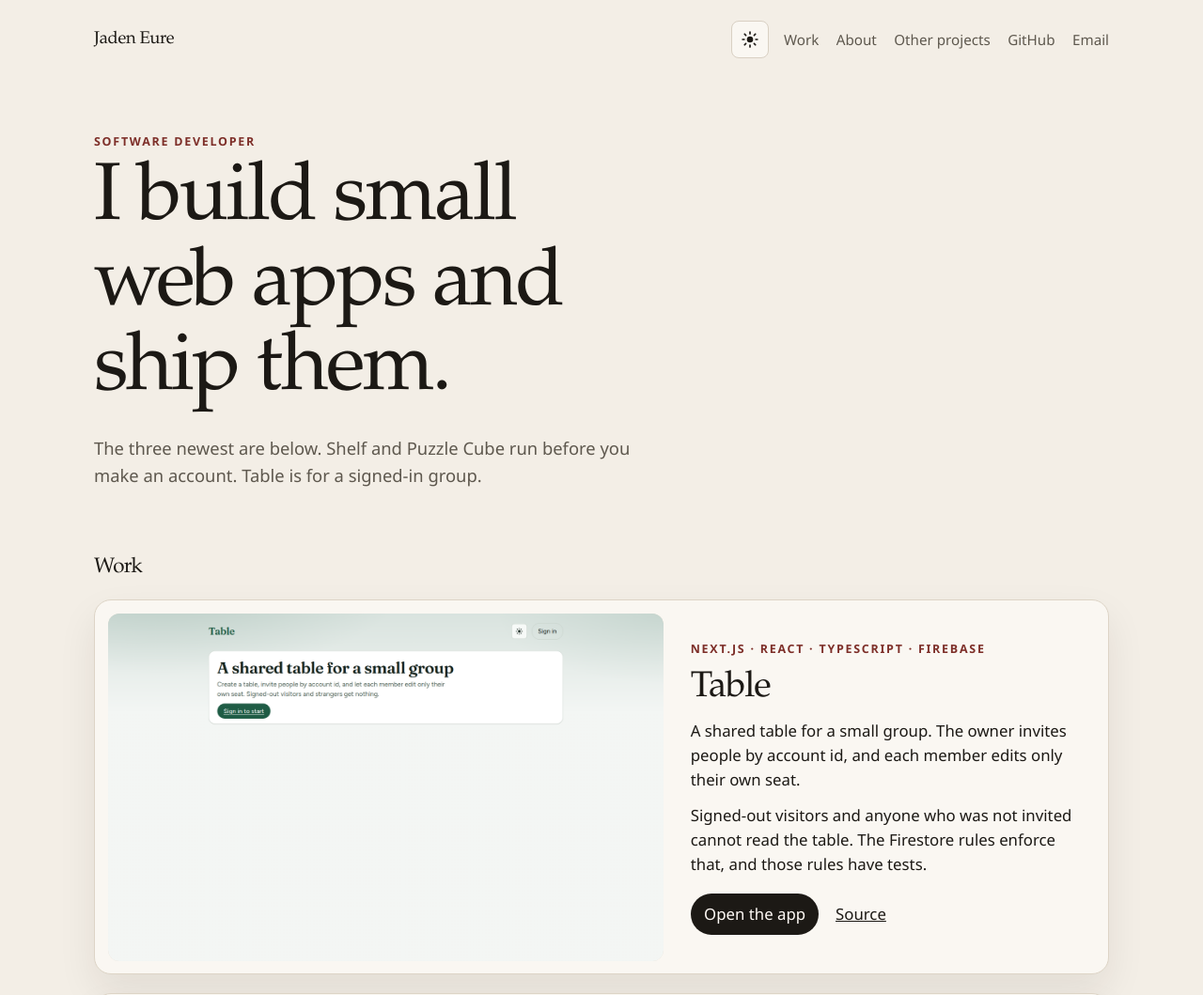
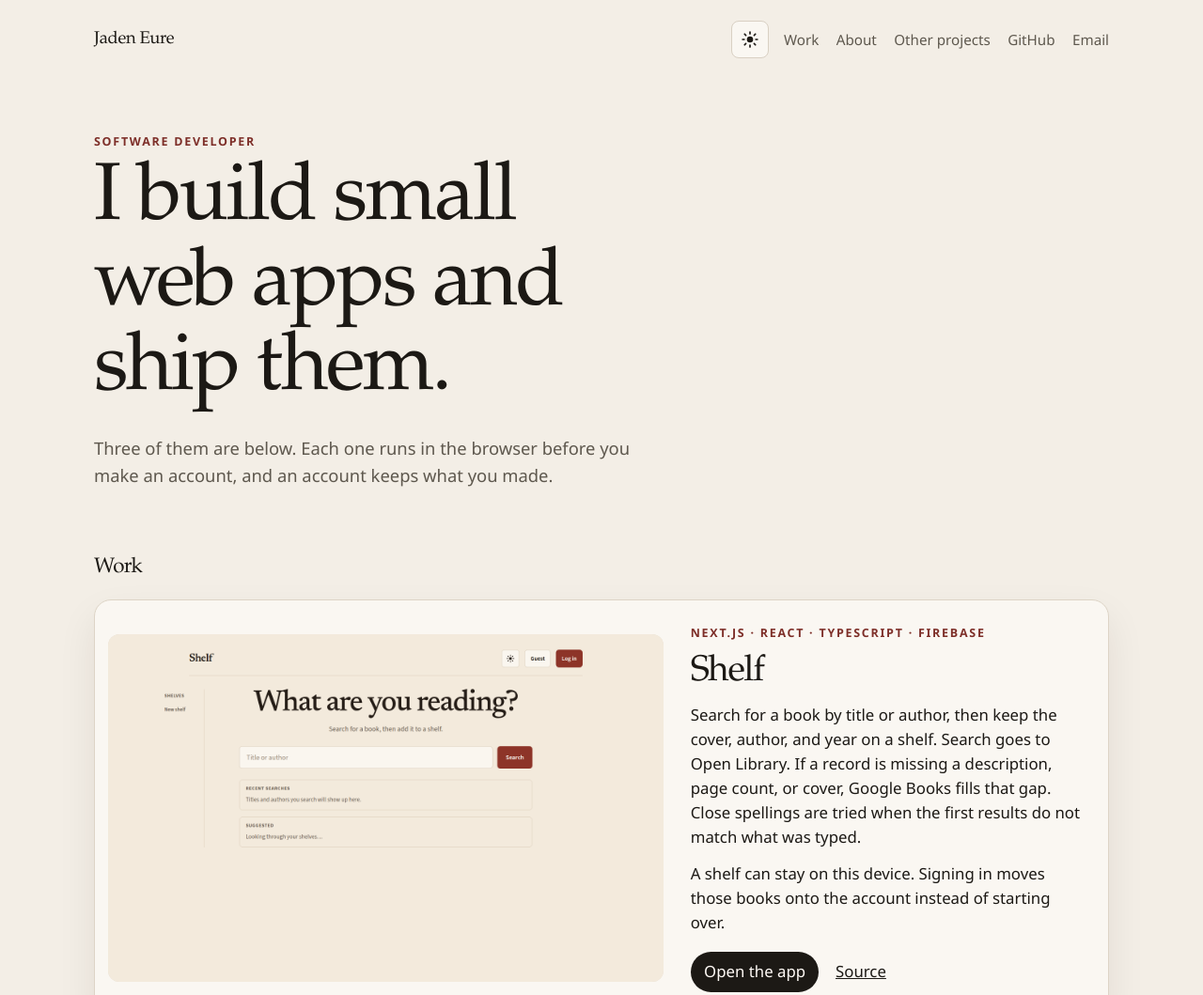
Before and after one commit to RoboJock/RoboJock.github.io, a plain HTML site: page index.html in a window 1280 px wide. Shown: the top 1059 px of the page at 94% size. Drawn offline with Linux system fonts and the light colour scheme.

Commit message:
Remove Table from the portfolio.

```diff
--- a/index.html
+++ b/index.html
@@ -4,11 +4,11 @@
   <meta charset="utf-8">
   <meta name="viewport" content="width=device-width, initial-scale=1">
   <title>Jaden Eure — Software developer</title>
-  <meta name="description" content="Jaden Eure builds small web apps and ships them. The three newest are Table, Shelf, and Puzzle Cube.">
+  <meta name="description" content="Jaden Eure builds small web apps and ships them. Shelf, Puzzle Cube, and Study Deck are live.">
   <meta property="og:title" content="Jaden Eure — Software developer">
-  <meta property="og:description" content="The three newest public apps: Table, Shelf, and Puzzle Cube.">
+  <meta property="og:description" content="Three web apps, each live in the browser. Shelf, Puzzle Cube, and Study Deck.">
   <meta property="og:type" content="website">
-  <meta property="og:image" content="images/table.png">
+  <meta property="og:image" content="images/shelf.png">
   <link rel="icon" href="favicon.svg" type="image/svg+xml">
   <link rel="stylesheet" href="styles.css">
   <script>
@@ -50,7 +50,7 @@
     <section class="intro">
       <p class="kicker">Software developer</p>
       <h1>I build small web apps and ship them.</h1>
-      <p class="lede">The three newest are below. Shelf and Puzzle Cube run before you make an account. Table is for a signed-in group.</p>
+      <p class="lede">Three of them are below. Each one runs in the browser before you make an account, and an account keeps what you made.</p>
     </section>
 
     <section id="work" class="work" aria-labelledby="work-title">
@@ -64,7 +64,7 @@
     <section id="about" class="about" aria-labelledby="about-title">
       <h2 id="about-title">About</h2>
       <p>I’m looking for a software developer role. The work above is TypeScript and React, with Next.js or Vite on the front and Firebase for accounts, data, and hosting. The parts that decide what gets saved are covered by tests.</p>
-      <p>The newest app is Table. Each member edits only their own seat, and someone who was not invited cannot open the table.</p>
+      <p>If you open one, start with Puzzle Cube. You can scramble it and turn a face without an account.</p>
       <p class="contact">
         <a href="mailto:jaden.eure@gmail.com">jaden.eure@gmail.com</a>
         <a href="https://github.com/RoboJock">github.com/RoboJock</a>
--- a/projects.js
+++ b/projects.js
@@ -1,17 +1,7 @@
-// Public, published apps, newest first.
-// The home page shows the first three. projects.html shows this whole list.
-// Leave out private repositories and this portfolio site.
+// Apps included on the portfolio, newest first.
+// Add one only when asked. The home page shows the first three.
+// projects.html shows this whole list.
 var projects = [
-  {
-    name: "Table",
-    live: "https://shared-table-b46f.web.app",
-    source: "https://github.com/RoboJock/table",
-    image: "images/table.png",
-    alt: "Table home page, with a sign-in button and a short description of a shared table.",
-    stack: "Next.js · React · TypeScript · Firebase",
-    summary: "A shared table for a small group. The owner invites people by account id, and each member edits only their own seat.",
-    detail: "Signed-out visitors and anyone who was not invited cannot read the table. The Firestore rules enforce that, and those rules have tests."
-  },
   {
     name: "Shelf",
     live: "https://reading-shelf-2617.web.app",
```
Also changed, not shown: images/table.png (deleted), 1 other file.
